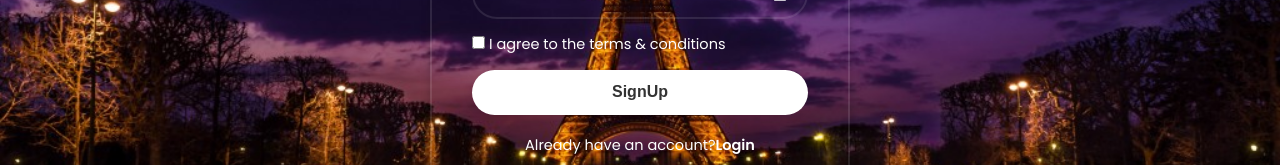
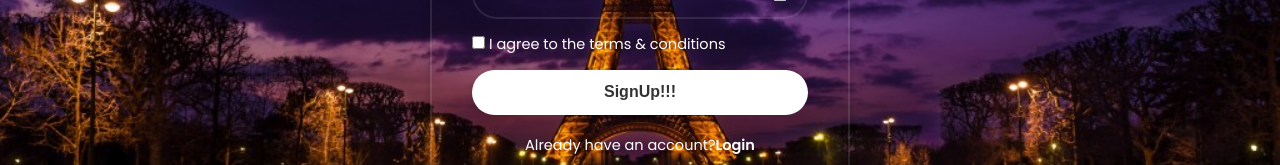
Before and after one commit to SagarB10M/LoginSignUp-using-localStorage-In-ReactJS, a React (Create React App) app: page / in a window 1280 px wide. Both pictures are taken after a click on the link "Register". Shown: the part 453-618 px from the top of the page. Built offline with nearby package versions, Linux system fonts and the light colour scheme.

Commit message:
Update LoginForm.js
exclamatory mark added

```diff
--- a/src/Components/LoginForm/LoginForm.js
+++ b/src/Components/LoginForm/LoginForm.js
@@ -100,7 +100,7 @@ export const LoginForm = () => {
                 <div className="remember-forgot">
                   <label><input type="checkbox" />I agree to the terms & conditions</label>
                 </div>
-                <button onClick={handleClick} type="submit">SignUp</button>
+                <button onClick={handleClick} type="submit">SignUp!!!</button>
                 <div className="register-link">
                   <p>Already have an account?<a href="#" onClick={loginLink}>Login</a></p>
                 </div>
```
